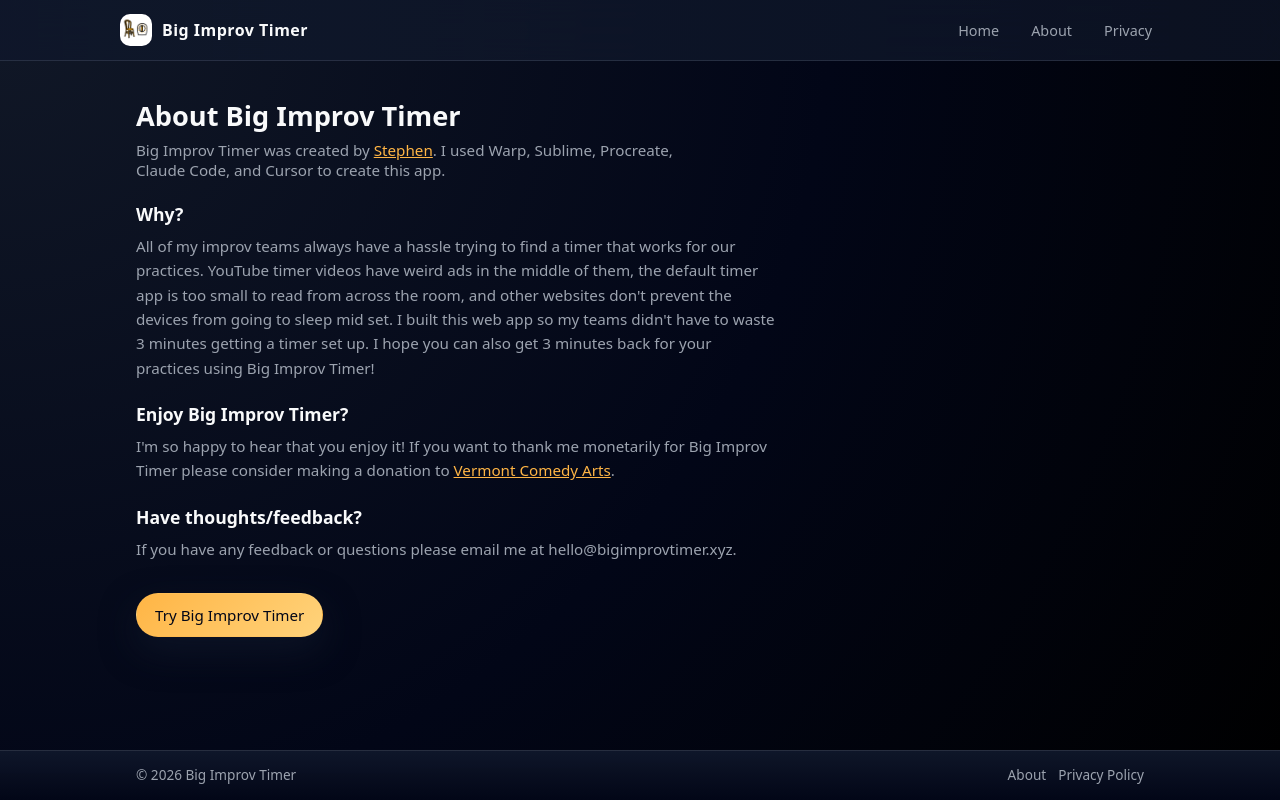
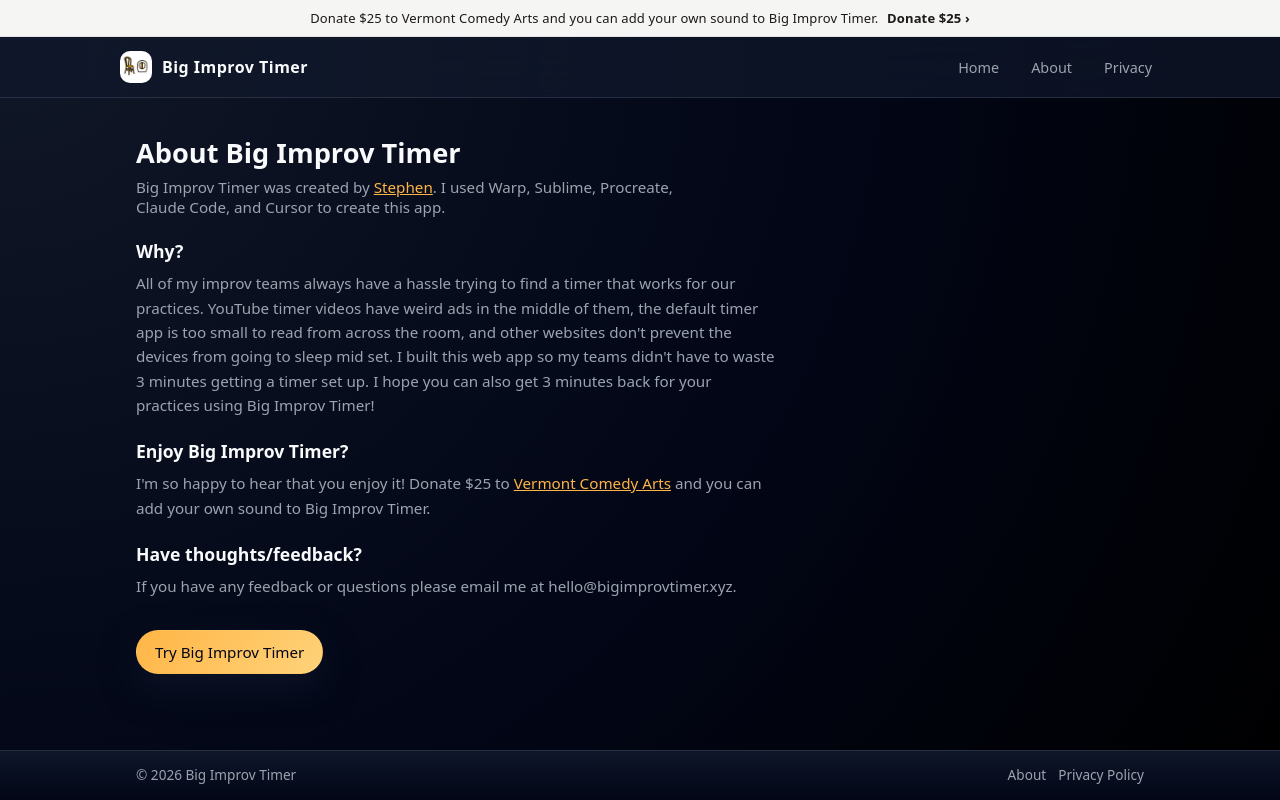
Before and after one commit to schisa/big-improv-timer-site, a plain HTML site: page about.html in a window 1280 px wide. Drawn offline with Linux system fonts and the light colour scheme.

Commit message:
feat: add sticky VCA donate banner across the site
Co-authored-by: Cursor <cursoragent@cursor.com>

```diff
--- a/about.html
+++ b/about.html
@@ -21,6 +21,20 @@
   <link rel="stylesheet" href="styles.css" />
 </head>
 <body>
+  <div class="site-top">
+    <div class="promo-banner">
+      <div class="promo-banner-inner">
+        <p class="promo-banner-text">
+          Donate $25 to Vermont Comedy Arts and you can add your own sound to Big Improv Timer.
+          <a
+            class="promo-banner-cta"
+            href="https://givebutter.com/VCA2026/stephenchisa"
+            target="_blank"
+            rel="noopener noreferrer"
+          >Donate $25<span aria-hidden="true"> ›</span></a>
+        </p>
+      </div>
+    </div>
     <header class="site-header">
       <div class="container header-inner">
         <div class="brand">
@@ -38,6 +52,7 @@
         </nav>
       </div>
     </header>
+  </div>
 
   <main class="page-main">
     <div class="container">
@@ -55,7 +70,9 @@
         </p>
           <h2>Enjoy Big Improv Timer?</h2>
         <p>
-          I'm so happy to hear that you enjoy it! If you want to thank me monetarily for Big Improv Timer please consider making a donation to <a target="_blank" href="https://givebutter.com/vca2025">Vermont Comedy Arts</a>.
+          I'm so happy to hear that you enjoy it! Donate $25 to
+          <a target="_blank" rel="noopener noreferrer" href="https://givebutter.com/VCA2026/stephenchisa">Vermont Comedy Arts</a>
+          and you can add your own sound to Big Improv Timer.
         </p>
              <h2>Have thoughts/feedback?</h2>
         <p>
--- a/styles.css
+++ b/styles.css
@@ -50,15 +50,57 @@ main {
   flex: 1;
 }
 
+/* Sticky top stack (promo + header) */
+
+.site-top {
+  position: sticky;
+  top: 0;
+  z-index: 20;
+}
+
+.promo-banner {
+  background: #f5f5f4;
+  border-bottom: 1px solid rgba(15, 23, 42, 0.08);
+}
+
+.promo-banner-inner {
+  display: flex;
+  align-items: center;
+  justify-content: center;
+  padding: 9px 16px;
+  text-align: center;
+}
+
+.promo-banner-text {
+  margin: 0;
+  max-width: 52rem;
+  font-size: 0.8125rem;
+  line-height: 1.4;
+  font-weight: 450;
+  letter-spacing: 0.01em;
+  color: #1c1917;
+}
+
+.promo-banner-cta {
+  display: inline;
+  margin-left: 0.4em;
+  color: #1c1917;
+  font-weight: 600;
+  text-decoration: none;
+  white-space: nowrap;
+}
+
+.promo-banner-cta:hover {
+  text-decoration: underline;
+  text-underline-offset: 2px;
+}
+
 /* Header */
 
 .site-header {
   border-bottom: 1px solid rgba(148, 163, 184, 0.18);
   backdrop-filter: blur(18px);
   background: linear-gradient(to right, rgba(15, 23, 42, 0.92), rgba(15, 23, 42, 0.72));
-  position: sticky;
-  top: 0;
-  z-index: 10;
 }
 
 .header-inner {
@@ -407,6 +449,10 @@ main {
     grid-template-columns: minmax(0, 1fr);
   }
 
+  .promo-banner-text {
+    font-size: 0.75rem;
+  }
+
   .header-inner {
     gap: 10px;
   }
@@ -422,8 +468,15 @@ main {
     align-items: stretch;
   }
 
-  .button {
+  .hero-actions .button,
+  .page-main .button {
     width: 100%;
+  }
+
+  .promo-banner-cta {
+    display: inline-block;
+    margin-left: 0;
+    margin-top: 2px;
   }
 
   .header-inner {
```
Also changed, not shown: index.html (+15 -0 lines), privacy.html (+15 -0 lines). Lines whose indentation alone changed are shown as unchanged.
